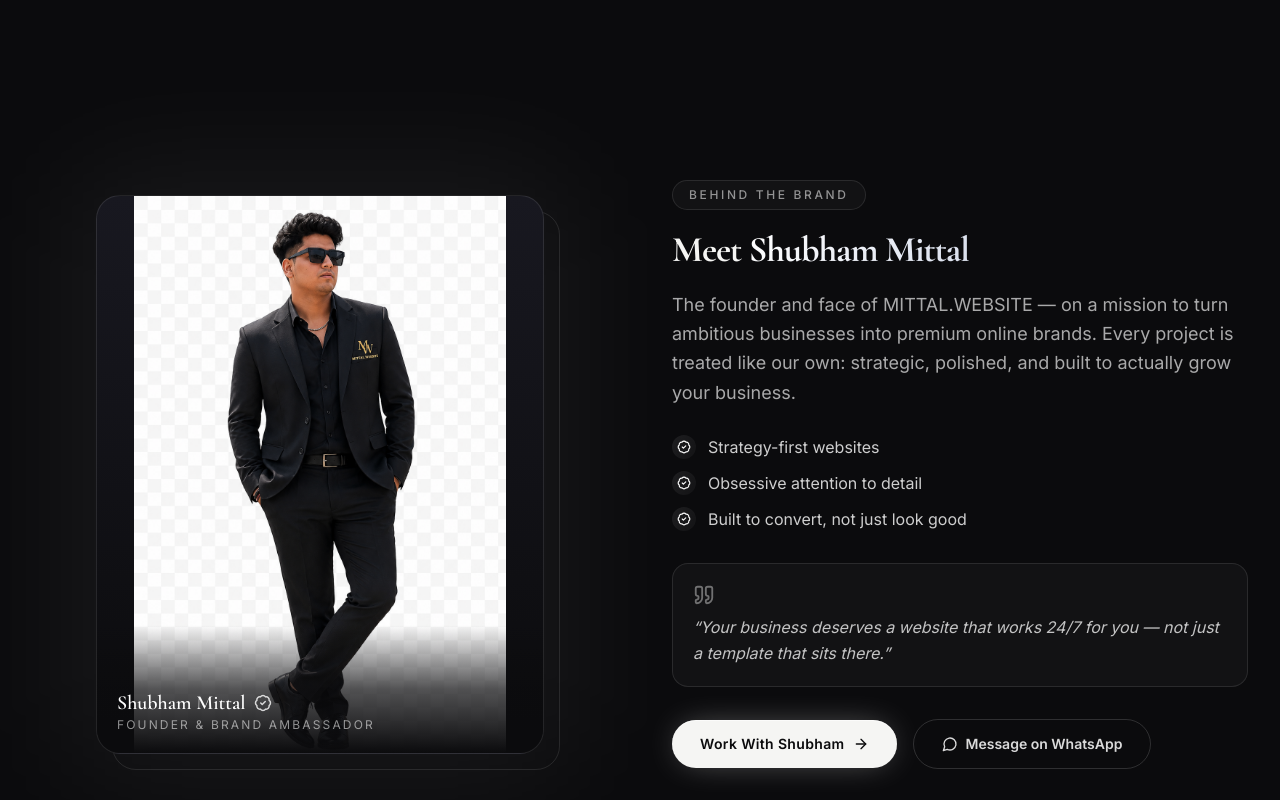
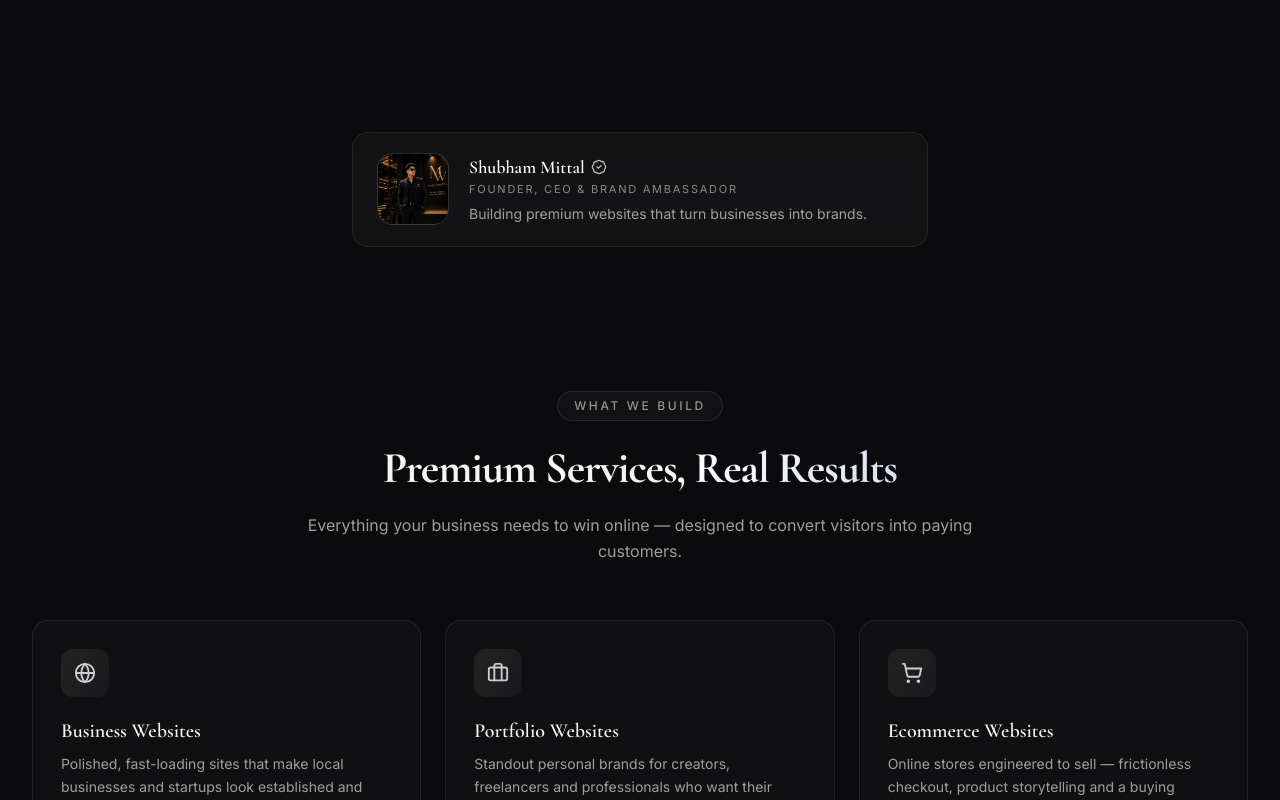
Before and after one commit to RomeomittalOP/Mittal-Website, a Next.js app: page / in a window 1280 px wide. Shown: the part 1500-2300 px from the top of the page. Built offline with nearby package versions, Linux system fonts and the light colour scheme.

Commit message:
Compact founder card; SEO: FAQ/Org/WebSite schema, canonical, clean sitemap, mittaldev.website domain

```diff
--- a/app/layout.tsx
+++ b/app/layout.tsx
@@ -1,6 +1,6 @@
 import type { Metadata, Viewport } from "next";
 import { Inter, Cormorant_Garamond } from "next/font/google";
-import { BRAND } from "@/lib/data";
+import { BRAND, FAQS } from "@/lib/data";
 import "./globals.css";
 
 const inter = Inter({
@@ -16,7 +16,7 @@
   display: "swap",
 });
 
-const siteUrl = "https://mittal.website";
+const siteUrl = "https://mittaldev.website";
 
 export const metadata: Metadata = {
   metadataBase: new URL(siteUrl),
@@ -54,6 +54,7 @@
       "Premium websites, landing pages and custom web apps built for growth. Designed to convert.",
   },
   robots: { index: true, follow: true },
+  alternates: { canonical: "/" },
 };
 
 export const viewport: Viewport = {
@@ -67,9 +68,30 @@
 }: Readonly<{ children: React.ReactNode }>) {
   const jsonLd = {
     "@context": "https://schema.org",
-    "@type": "ProfessionalService",
+    "@graph": [
+      {
+        "@type": "Organization",
+        "@id": `${siteUrl}/#organization`,
         name: "MITTAL® DIGITAL",
         alternateName: "mittal.website",
+        url: siteUrl,
+        slogan: BRAND.tagline,
+        email: BRAND.email,
+        telephone: BRAND.phone,
+        sameAs: [BRAND.whatsapp],
+      },
+      {
+        "@type": "WebSite",
+        "@id": `${siteUrl}/#website`,
+        url: siteUrl,
+        name: "MITTAL® DIGITAL",
+        inLanguage: "en-IN",
+        publisher: { "@id": `${siteUrl}/#organization` },
+      },
+      {
+        "@type": "ProfessionalService",
+        "@id": `${siteUrl}/#service`,
+        name: "MITTAL® DIGITAL",
         description:
           "Premium web development agency building websites, landing pages and custom web apps that help businesses attract customers and convert.",
         url: siteUrl,
@@ -77,7 +99,7 @@
         telephone: BRAND.phone,
         priceRange: "₹₹",
         areaServed: "IN",
-    slogan: BRAND.tagline,
+        founder: { "@type": "Person", name: "Shubham Mittal" },
         contactPoint: {
           "@type": "ContactPoint",
           telephone: BRAND.phone,
@@ -85,7 +107,17 @@
           contactType: "sales",
           availableLanguage: ["English", "Hindi"],
         },
-    sameAs: [BRAND.whatsapp],
+      },
+      {
+        "@type": "FAQPage",
+        "@id": `${siteUrl}/#faq`,
+        mainEntity: FAQS.map((f) => ({
+          "@type": "Question",
+          name: f.question,
+          acceptedAnswer: { "@type": "Answer", text: f.answer },
+        })),
+      },
+    ],
   };
 
   return (
--- a/app/robots.ts
+++ b/app/robots.ts
@@ -7,6 +7,6 @@
       allow: "/",
       disallow: ["/api/"],
     },
-    sitemap: "https://mittal.website/sitemap.xml",
+    sitemap: "https://mittaldev.website/sitemap.xml",
   };
 }
--- a/app/sitemap.ts
+++ b/app/sitemap.ts
@@ -1,14 +1,13 @@
 import type { MetadataRoute } from "next";
 
 export default function sitemap(): MetadataRoute.Sitemap {
-  const base = "https://mittal.website";
-  const now = new Date();
-  const sections = ["", "#services", "#projects", "#pricing", "#process", "#contact"];
-
-  return sections.map((section) => ({
-    url: `${base}/${section}`,
-    lastModified: now,
-    changeFrequency: "monthly",
-    priority: section === "" ? 1 : 0.8,
-  }));
+  const base = "https://mittaldev.website";
+  return [
+    {
+      url: base,
+      lastModified: new Date(),
+      changeFrequency: "weekly",
+      priority: 1,
+    },
+  ];
 }
--- a/components/Founder.tsx
+++ b/components/Founder.tsx
@@ -1,115 +1,40 @@
 "use client";
 
 import Image from "next/image";
-import { Quote, ArrowRight, MessageCircle, BadgeCheck } from "lucide-react";
-import { BRAND } from "@/lib/data";
+import { BadgeCheck } from "lucide-react";
 import Reveal from "./Reveal";
-
-const values = [
-  "Strategy-first websites",
-  "Obsessive attention to detail",
-  "Built to convert, not just look good",
-];
 
 export default function Founder() {
   return (
-    <section id="founder" className="py-24">
-      <div className="container-px grid items-center gap-12 lg:grid-cols-2 lg:gap-16">
-        {/* Portrait */}
-        <Reveal className="order-1 lg:order-none">
-          <div className="relative mx-auto w-full max-w-md">
-            {/* glow + ring */}
-            <div className="absolute -inset-6 -z-10 rounded-[2rem] bg-white/[0.06] blur-3xl" />
-            <div className="absolute inset-0 -z-10 translate-x-4 translate-y-4 rounded-3xl border border-white/10" />
-
-            <div className="group relative overflow-hidden rounded-3xl border border-white/10 bg-gradient-to-b from-[#181820] to-[#0b0b0d]">
-              <div className="relative aspect-[4/5] overflow-hidden rounded-3xl">
-                {/* premium spotlight behind subject */}
-                <div className="absolute inset-0 bg-[radial-gradient(58%_44%_at_50%_26%,rgba(255,255,255,0.13),transparent_70%)]" />
+    <section id="founder" className="py-12">
+      <div className="container-px">
+        <Reveal>
+          <div className="mx-auto flex max-w-xl items-center gap-5 rounded-2xl glass px-5 py-5 sm:px-6">
+            <div className="relative h-[72px] w-[72px] shrink-0 overflow-hidden rounded-2xl border border-white/10 bg-gradient-to-b from-white/[0.08] to-transparent">
               <Image
                 src="/shubham.png"
                 alt="Shubham Mittal — Founder & Brand Ambassador, MITTAL.WEBSITE"
                 fill
-                  sizes="(max-width: 768px) 90vw, 420px"
-                  className="object-contain object-bottom transition-transform duration-700 group-hover:scale-[1.03]"
-                  priority
+                sizes="72px"
+                className="object-cover object-top"
               />
-                {/* floor fade + name plate */}
-                <div className="absolute inset-x-0 bottom-0 bg-gradient-to-t from-[#0b0b0d] via-[#0b0b0d]/70 to-transparent p-5 pt-16">
-                  <div className="flex items-center gap-2">
-                    <span className="font-display text-xl font-semibold text-white">
+            </div>
+            <div className="min-w-0">
+              <div className="flex items-center gap-1.5">
+                <span className="font-display text-lg font-semibold text-white">
                   Shubham Mittal
                 </span>
-                    <BadgeCheck size={18} className="text-white/80" />
+                <BadgeCheck size={16} className="text-white/70" />
               </div>
-                  <p className="text-xs uppercase tracking-[0.18em] text-white/55">
-                    Founder &amp; Brand Ambassador
+              <p className="text-[11px] uppercase tracking-[0.16em] text-white/50">
+                Founder, CEO &amp; Brand Ambassador
+              </p>
+              <p className="mt-1.5 text-sm leading-relaxed text-white/60">
+                Building premium websites that turn businesses into brands.
               </p>
             </div>
           </div>
-            </div>
-          </div>
         </Reveal>
-
-        {/* Text */}
-        <div>
-          <Reveal>
-            <span className="eyebrow">Behind The Brand</span>
-          </Reveal>
-          <Reveal delay={0.05}>
-            <h2 className="mt-5 font-display text-3xl font-bold tracking-tight sm:text-4xl">
-              Meet <span className="gradient-text">Shubham Mittal</span>
-            </h2>
-          </Reveal>
-          <Reveal delay={0.1}>
-            <p className="mt-5 text-lg leading-relaxed text-white/65">
-              The founder and face of MITTAL.WEBSITE — on a mission to turn ambitious businesses
-              into premium online brands. Every project is treated like our own: strategic,
-              polished, and built to actually grow your business.
-            </p>
-          </Reveal>
-
-          <ul className="mt-7 space-y-3">
-            {values.map((v, i) => (
-              <Reveal key={v} delay={0.15 + i * 0.05}>
-                <li className="flex items-center gap-3 text-white/80">
-                  <span className="flex h-6 w-6 items-center justify-center rounded-full bg-accent-soft">
-                    <BadgeCheck size={14} className="text-white" />
-                  </span>
-                  {v}
-                </li>
-              </Reveal>
-            ))}
-          </ul>
-
-          <Reveal delay={0.3}>
-            <figure className="mt-8 rounded-2xl border border-white/10 bg-white/[0.03] p-5">
-              <Quote size={22} className="text-white/40" />
-              <blockquote className="mt-2 text-base italic leading-relaxed text-white/75">
-                &ldquo;Your business deserves a website that works 24/7 for you — not just a
-                template that sits there.&rdquo;
-              </blockquote>
-            </figure>
-          </Reveal>
-
-          <Reveal delay={0.4}>
-            <div className="mt-8 flex flex-wrap items-center gap-4">
-              <a href="#contact" className="btn-primary group">
-                Work With Shubham
-                <ArrowRight size={16} className="transition-transform group-hover:translate-x-1" />
-              </a>
-              <a
-                href={BRAND.whatsapp}
-                target="_blank"
-                rel="noopener noreferrer"
-                className="btn-ghost"
-              >
-                <MessageCircle size={16} />
-                Message on WhatsApp
-              </a>
-            </div>
-          </Reveal>
-        </div>
       </div>
     </section>
   );
```
Also changed, not shown: public/shubham.png. Lines whose indentation alone changed are shown as unchanged.
